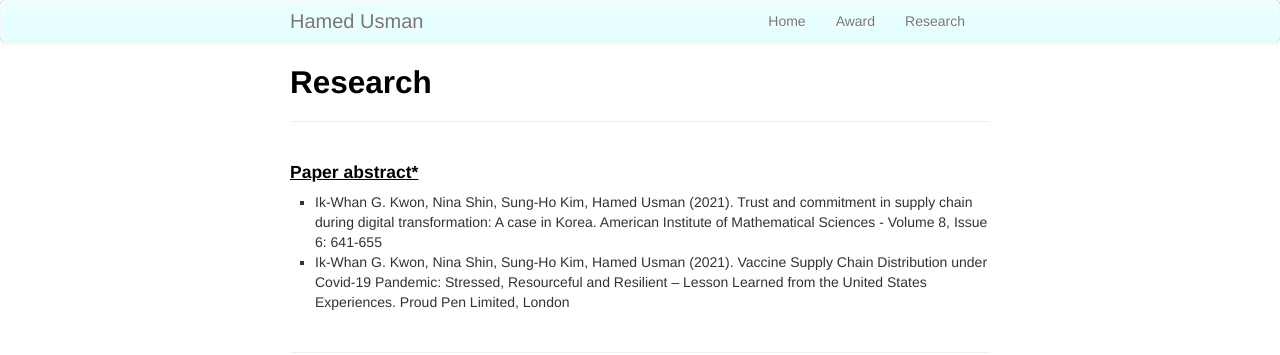
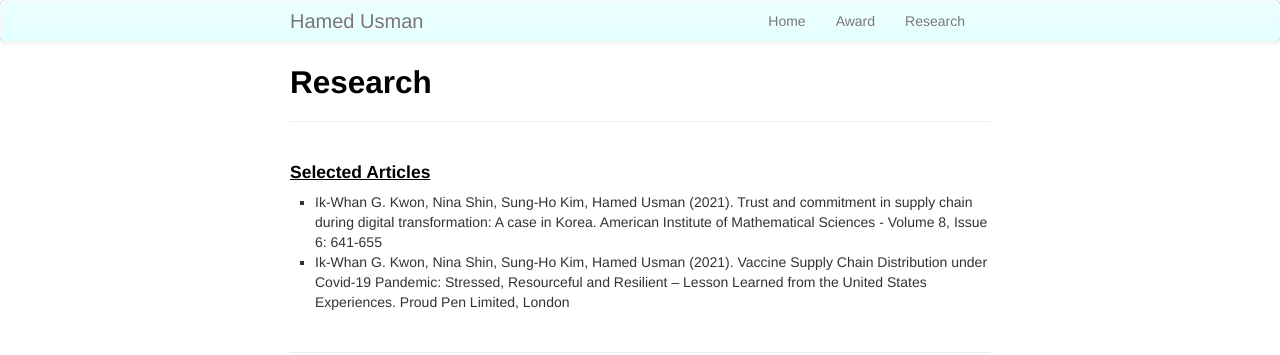
Before and after one commit to hamedusman/hamedusman.github.io, a Jekyll site: the page built from pages/research.md, in a window 1280 px wide. Shown: the top 355 px of the page. Built offline with Jekyll 4.4.1, drawn with Linux system fonts in a browser that asks for light colours.

Commit message:
Update research.md

```diff
--- a/pages/research.md
+++ b/pages/research.md
@@ -1,12 +1,12 @@
 ---
 layout: page
 title: Research
-description: Hamed Usman's research
+description: selected research
 ---
 
 
 
-#### <u>Paper abstract*
+#### <u>Selected Articles
 <ul>
 <li>Ik-Whan G. Kwon, Nina Shin, Sung-Ho Kim, Hamed Usman (2021). Trust and commitment in supply chain during digital transformation: A case in Korea. American Institute of Mathematical Sciences - Volume 8, Issue 6: 641-655</li>
 
```
